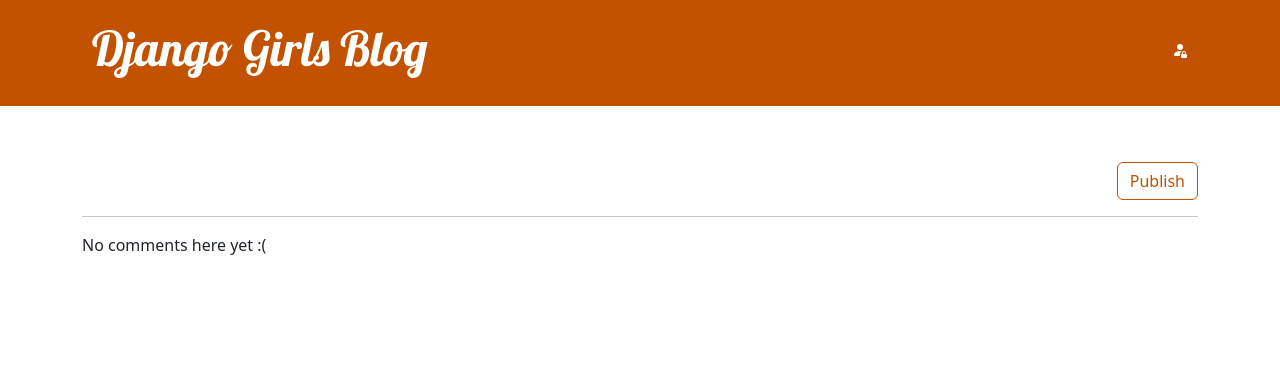
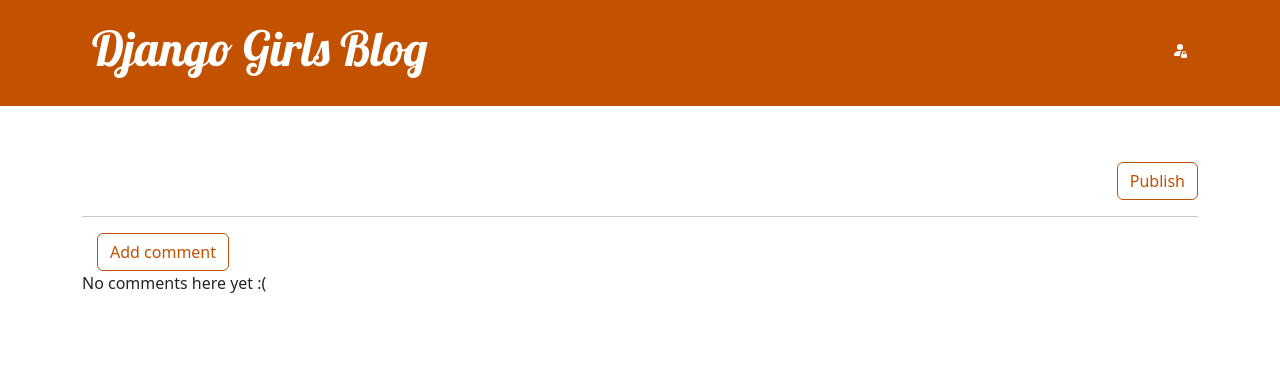
Before and after one commit to Khuangyang/django, a Django app: template djangogirls/blog/templates/blog/post_detail.html in a window 1280 px wide. Shown: the top 366 px of the page. Run offline with Django 5.2, Linux system fonts and the light colour scheme; the template is opened without the code that fills it, so the values that code supplies are empty.

Commit message:
post_detail.html_<a>_add comment

```diff
--- a/djangogirls/blog/templates/blog/post_detail.html
+++ b/djangogirls/blog/templates/blog/post_detail.html
@@ -26,6 +26,7 @@
         <p>{{ post.text|linebreaksbr }}</p>
     </article>
     <hr>
+    <a class="btn btn-secondary" role="button" href="{% url 'add_comment_to_post' pk=post.pk %}">Add comment</a>
     {% for comment in post.comments.all %}
         <div class="comment">
             <div class="date">{{ comment.created_date }}</div>
```
